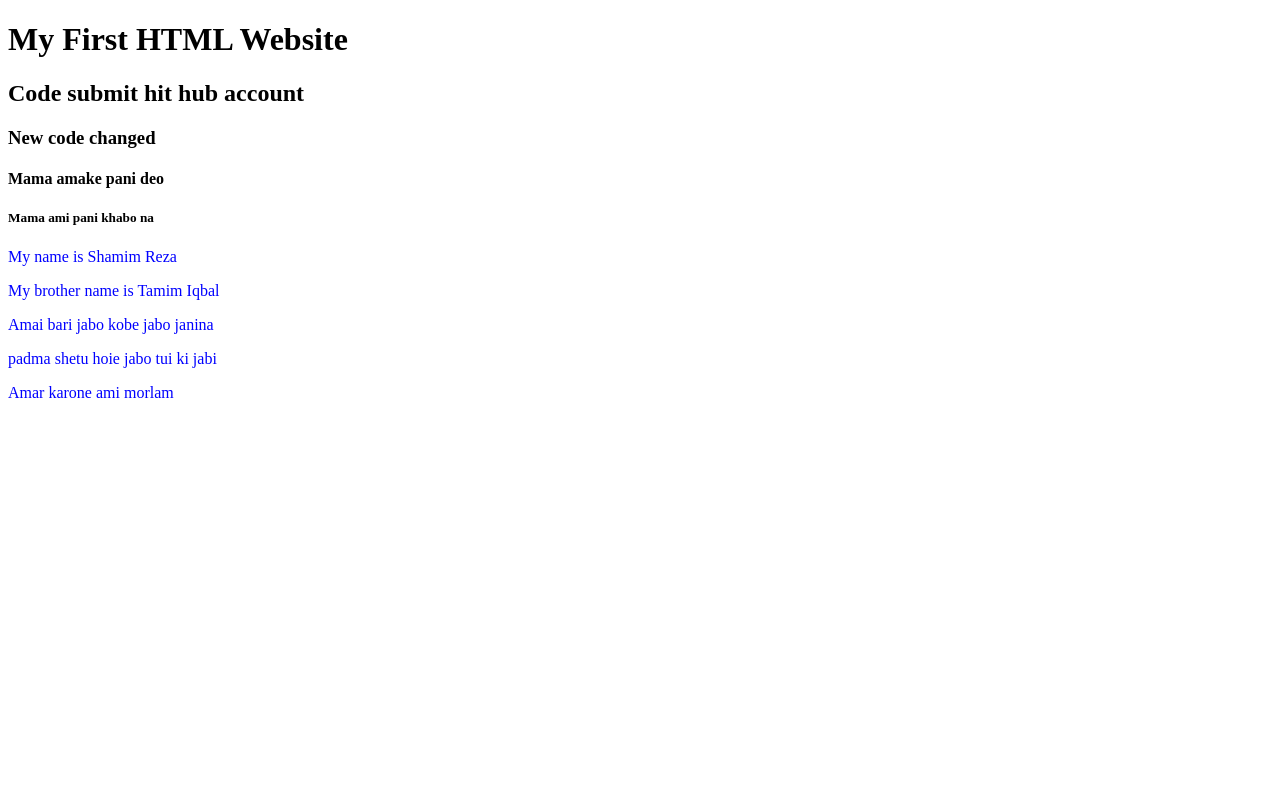
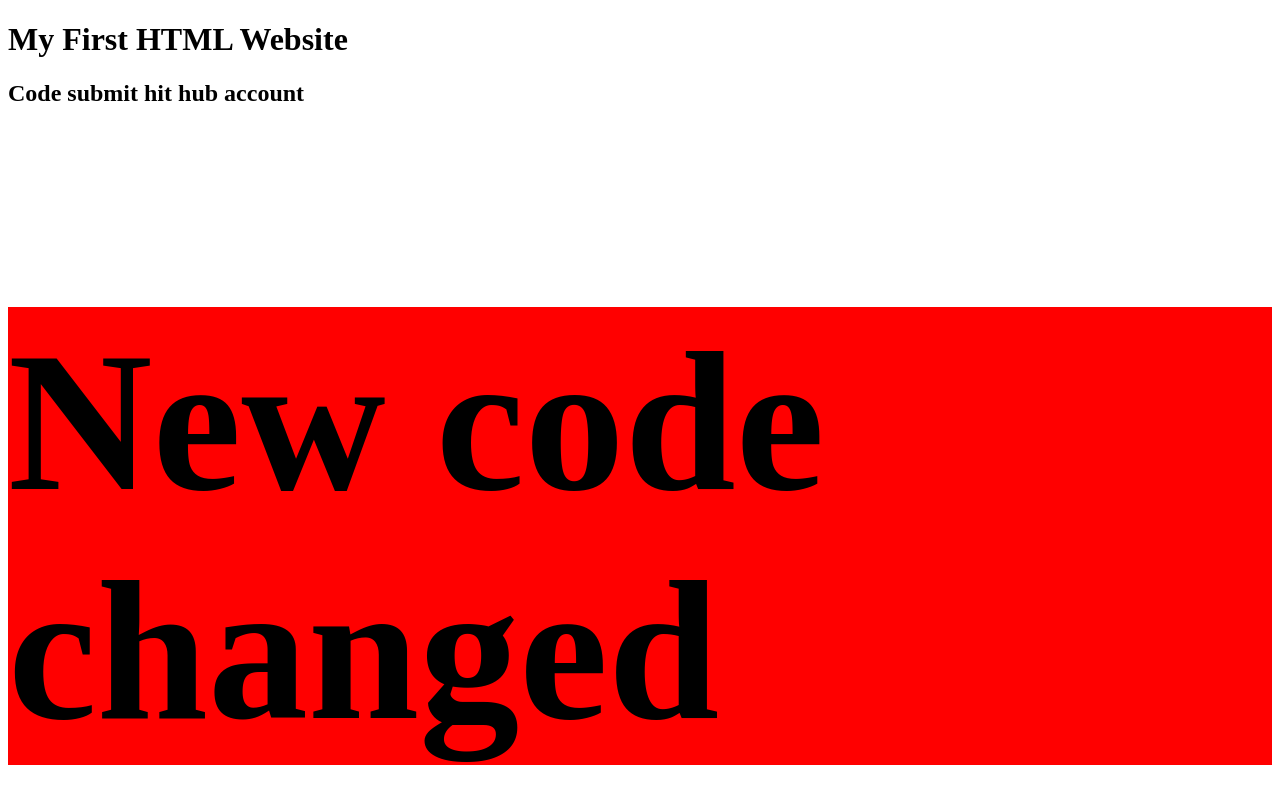
Before and after one commit to SRcoder898/my-first-assign, a plain HTML site: page index.html in a window 1280 px wide. Shown: the top 800 px of the page. Drawn offline with Linux system fonts and the light colour scheme.

Commit message:
stle changed

```diff
--- a/style.css
+++ b/style.css
@@ -1,3 +1,7 @@
 p{
     color: blue;
 }
+h3{
+    background-color: red;
+    font-size: 200px;
+}
```
